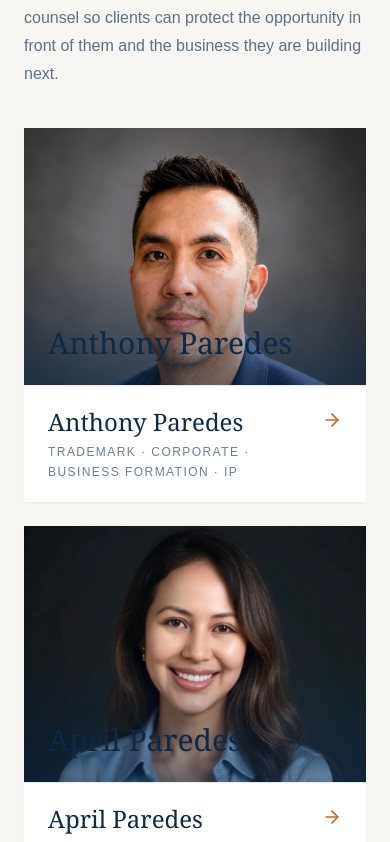
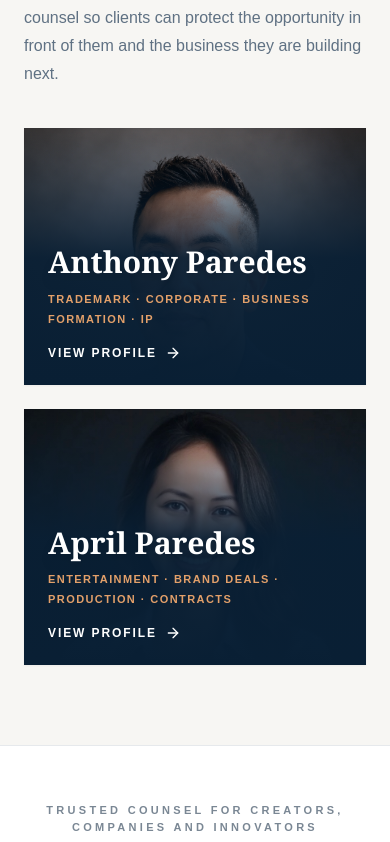
Before and after one commit to ajdreams17/Ascentlegal, a Next.js app: page / in a window 390 px wide. Shown: the part 3960-4802 px from the top of the page. Built offline with nearby package versions, Linux system fonts and the light colour scheme.

Commit message:
Update FounderSection.tsx

```diff
--- a/components/FounderSection.tsx
+++ b/components/FounderSection.tsx
@@ -23,20 +23,36 @@ export default function FounderSection() {
   return (
     <section className="bg-[#f7f6f3]">
       <div className="mx-auto max-w-7xl px-6 py-20 lg:px-8">
+
+        {/* SECTION INTRO */}
         <div className="mb-10 max-w-3xl">
-          <p className="text-xs font-semibold uppercase tracking-[0.28em] text-[#b86a2e]">The attorneys</p>
+          <p className="text-xs font-semibold uppercase tracking-[0.28em] text-[#b86a2e]">
+            The Attorneys
+          </p>
+
           <h2 className="mt-4 font-serif text-4xl leading-tight text-[#0e2a47] sm:text-5xl">
             Two complementary practices. One business-minded approach.
           </h2>
+
           <p className="mt-5 text-base leading-7 text-[#0e2a47]/65">
-            Ascent Legal combines entertainment, intellectual property, contracts, and corporate counsel
-            so clients can protect the opportunity in front of them and the business they are building next.
+            Ascent Legal combines entertainment, intellectual property,
+            contracts, and corporate counsel so clients can protect the
+            opportunity in front of them and the business they are building
+            next.
           </p>
         </div>
 
+        {/* ATTORNEY CARDS */}
         <div className="grid gap-6 md:grid-cols-2">
-          {founders.map(({ name, title, photo, href, objectPosition }) => (
-            <Link key={name} href={href} className="group overflow-hidden bg-white shadow-sm">
+          {founders.map(
+            ({ name, title, photo, href, objectPosition }) => (
+              <Link
+                key={name}
+                href={href}
+                className="group overflow-hidden bg-white shadow-sm"
+              >
+
+                {/* PHOTO */}
                 <div className="relative aspect-[4/3] overflow-hidden bg-[#dedbd6]">
                   <Image
                     src={photo}
@@ -45,21 +61,51 @@ export default function FounderSection() {
                     className="object-cover transition duration-500 group-hover:scale-[1.02]"
                     style={{ objectPosition }}
                   />
-                <div className="absolute inset-x-0 bottom-0 bg-gradient-to-t from-[#0e2a47]/55 to-transparent p-6 pt-16 text-white md:hidden">
-                  <h3 className="font-serif text-3xl">{name}</h3>
+
+                  {/* MOBILE NAME OVERLAY */}
+                  <div className="absolute inset-x-0 bottom-0 bg-gradient-to-t from-[#091f34] via-[#091f34]/95 to-transparent px-6 pb-6 pt-28 md:hidden">
+
+                    <h3
+                      className="font-serif text-3xl font-semibold leading-tight drop-shadow-lg"
+                      style={{ color: "#ffffff" }}
+                    >
+                      {name}
+                    </h3>
+
+                    <p
+                      className="mt-2 text-[11px] font-semibold uppercase leading-5 tracking-[0.13em]"
+                      style={{ color: "#e3a06a" }}
+                    >
+                      {title}
+                    </p>
+
+                    <div className="mt-4 flex items-center text-xs font-semibold uppercase tracking-[0.16em] text-white">
+                      View Profile
+                      <ArrowRight className="ml-2 h-4 w-4" />
                     </div>
                   </div>
-              <div className="border-t border-[#0e2a47]/10 px-6 py-5">
+                </div>
+
+                {/* DESKTOP INFORMATION */}
+                <div className="hidden border-t border-[#0e2a47]/10 px-6 py-5 md:block">
                   <div className="flex items-start justify-between gap-4">
                     <div>
-                    <h3 className="font-serif text-2xl text-[#0e2a47]">{name}</h3>
-                    <p className="mt-1 text-xs font-medium uppercase leading-5 tracking-[0.12em] text-[#0e2a47]/60">{title}</p>
+                      <h3 className="font-serif text-2xl text-[#0e2a47]">
+                        {name}
+                      </h3>
+
+                      <p className="mt-1 text-xs font-medium uppercase leading-5 tracking-[0.12em] text-[#0e2a47]/60">
+                        {title}
+                      </p>
                     </div>
+
                     <ArrowRight className="mt-1 h-5 w-5 flex-none text-[#b86a2e] transition group-hover:translate-x-1" />
                   </div>
                 </div>
+
               </Link>
-          ))}
+            )
+          )}
         </div>
       </div>
     </section>
```
Lines whose indentation alone changed are shown as unchanged.
